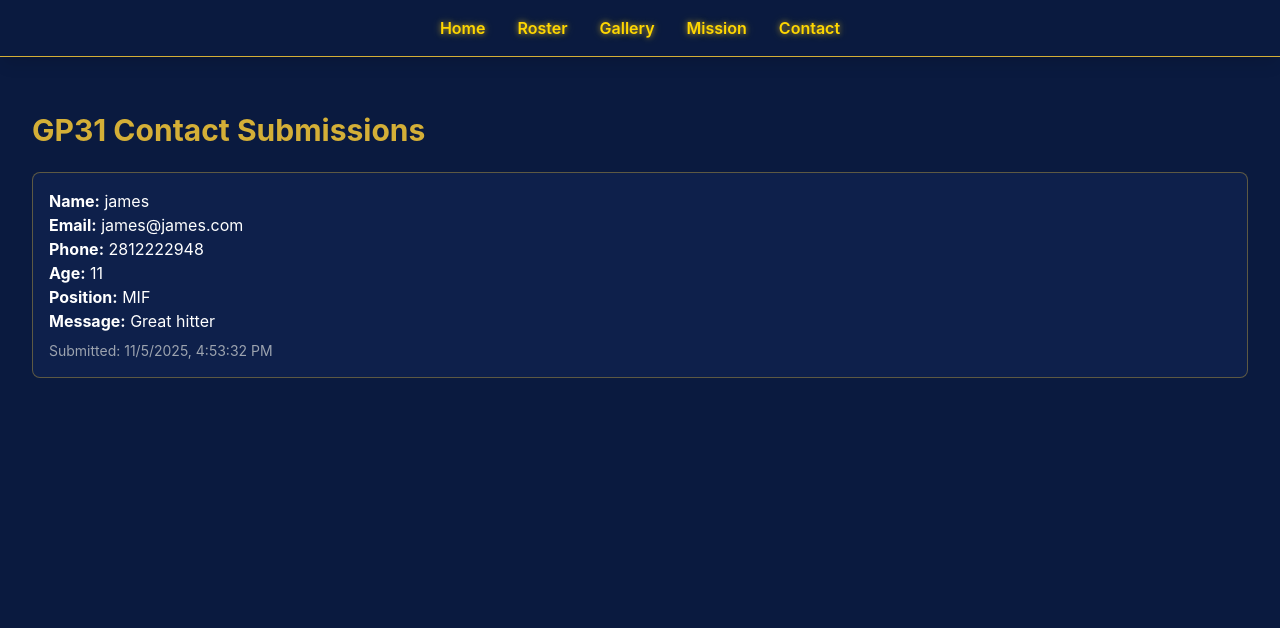
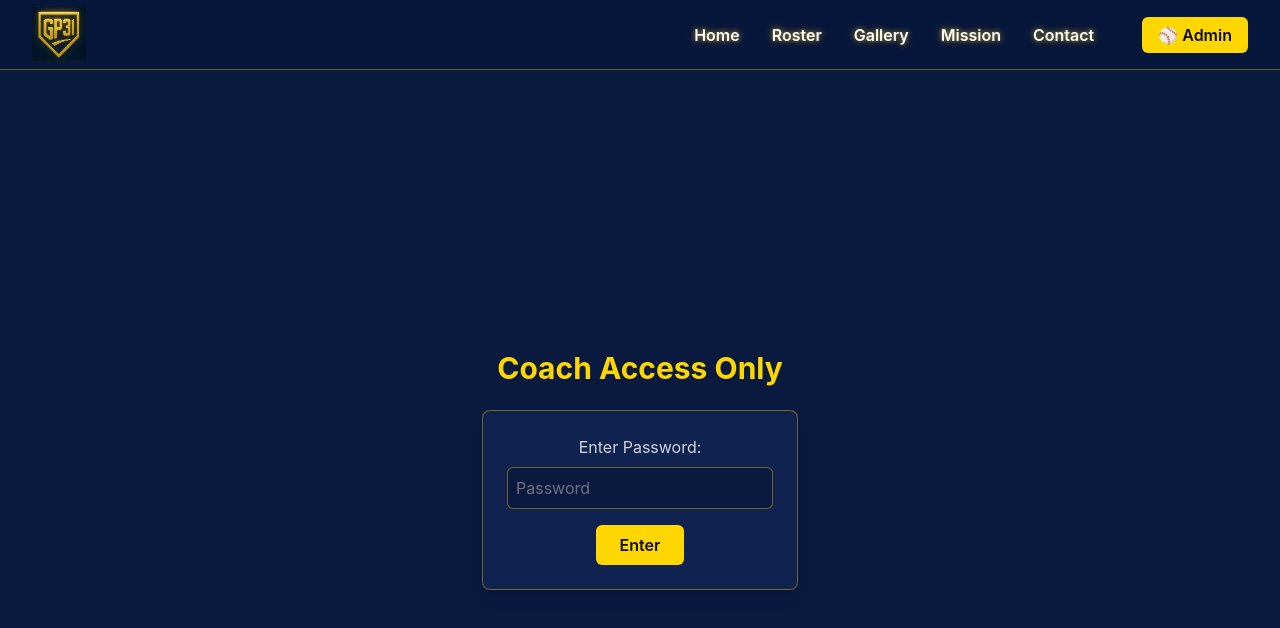
Before and after one commit to gp31baseball/gp31-site, a Next.js app: page /admin/logs in a window 1280 px wide. Shown: the top 628 px of the page. Built offline with nearby package versions, Linux system fonts and the light colour scheme.

Commit message:
Finalize navbar layout, logo alignment, and CSS cleanup

```diff
--- a/components/Navbar.js
+++ b/components/Navbar.js
@@ -1,52 +1,64 @@
 import Link from "next/link";
-import { useRouter } from "next/router";
-import { useEffect, useState } from "react";
+import Image from "next/image";
 
 export default function Navbar() {
-  const router = useRouter();
-  const [isScrolled, setIsScrolled] = useState(false);
+  return (
+    <nav className="w-full bg-[#07163B] text-white flex justify-between items-center h-[70px] px-8 border-b border-[#FFD700]/40 shadow-sm">
+      {/* Left: Logo */}
+      <Link href="/" className="flex items-center h-full">
+        <Image
+          src="/images/gp31.jpg"
+          alt="GP31 Baseball Logo"
+          width={90}
+          height={55}
+          className="object-contain h-[55px] w-auto"
+          priority
+        />
+      </Link>
 
-  useEffect(() => {
-    const handleScroll = () => setIsScrolled(window.scrollY > 10);
-    window.addEventListener("scroll", handleScroll);
-    return () => window.removeEventListener("scroll", handleScroll);
-  }, []);
+      {/* Right: Navigation Links */}
+      <div className="flex gap-8 items-center text-base font-semibold">
+        <Link
+          href="/"
+          className="glow-gold-nav transition relative after:absolute after:left-0 after:bottom-[-6px] after:h-[2px] after:w-0 after:bg-[#FFD700] hover:after:w-full after:transition-all"
+        >
+          Home
+        </Link>
+        <Link
+          href="/roster"
+          className="glow-gold-nav transition relative after:absolute after:left-0 after:bottom-[-6px] after:h-[2px] after:w-0 after:bg-[#FFD700] hover:after:w-full after:transition-all"
+        >
+          Roster
+        </Link>
+        <Link
+          href="/gallery"
+          className="glow-gold-nav transition relative after:absolute after:left-0 after:bottom-[-6px] after:h-[2px] after:w-0 after:bg-[#FFD700] hover:after:w-full after:transition-all"
+        >
+          Gallery
+        </Link>
+        <Link
+          href="/mission"
+          className="glow-gold-nav transition relative after:absolute after:left-0 after:bottom-[-6px] after:h-[2px] after:w-0 after:bg-[#FFD700] hover:after:w-full after:transition-all"
+        >
+          Mission
+        </Link>
+        <Link
+          href="/contact"
+          className="glow-gold-nav transition relative after:absolute after:left-0 after:bottom-[-6px] after:h-[2px] after:w-0 after:bg-[#FFD700] hover:after:w-full after:transition-all"
+        >
+          Contact
+        </Link>
 
-  const links = [
-    { name: "Home", path: "/" },
-    { name: "Roster", path: "/roster" },
-    { name: "Gallery", path: "/gallery" },
-    { name: "Mission", path: "/mission" },
-    { name: "Contact", path: "/contact" },
-  ];
-
-  return (
-    <nav
-      className={`fixed top-0 w-full z-50 flex justify-center space-x-8 py-4 border-b border-[#D4AF37] shadow-lg transition-all duration-500 ${
-        isScrolled
-          ? "bg-[#0A1A3F]/70 backdrop-blur-md"
-          : "bg-[#0A1A3F]/100 backdrop-blur-0"
-      }`}
-    >
-      {links.map((link) => {
-        const isActive =
-          router.pathname === link.path ||
-          router.pathname.startsWith(link.path + "/");
-
-        return (
-          <Link key={link.path} href={link.path}>
-            <span
-              className={`cursor-pointer text-sm md:text-base font-semibold transition-all duration-300 glow-gold-nav ${
-                isActive
-                  ? "text-[#FFD700] border-b-2 border-[#FFD700] pb-1"
-                  : "text-[#FFD700] hover:text-[#FFD700] hover:border-b-2 hover:border-[#FFD700] pb-1 border-transparent"
-              }`}
-            >
-              {link.name}
-            </span>
-          </Link>
-        );
-      })}
+        {/* ⚾ Admin Button */}
+        <Link
+          href="/admin/logs"
+          target="_blank"
+          rel="noopener noreferrer"
+          className="ml-4 px-4 py-1.5 rounded-md bg-[#FFD700] text-[#0B0B0C] font-semibold hover:bg-[#FFF580] hover:shadow-[0_0_8px_rgba(255,215,0,0.6)] transition"
+        >
+          ⚾ Admin
+        </Link>
+      </div>
     </nav>
   );
 }
--- a/pages/admin/logs.js
+++ b/pages/admin/logs.js
@@ -1,46 +1,176 @@
 import fs from "fs";
 import path from "path";
+import { useState } from "react";
 
+// ----- Server Side -----
 export async function getServerSideProps() {
   const dir = path.join(process.cwd(), "data", "submissions");
   let submissions = [];
 
   if (fs.existsSync(dir)) {
-    const files = fs.readdirSync(dir).filter(f => f.endsWith(".json"));
+    const files = fs.readdirSync(dir).filter((f) => f.endsWith(".json"));
     submissions = files
-      .map(f => {
-        const fileData = JSON.parse(fs.readFileSync(path.join(dir, f)));
-        return fileData;
+      .map((f) => {
+        const data = JSON.parse(fs.readFileSync(path.join(dir, f)));
+        return data;
       })
-      .sort((a, b) => new Date(b.submittedAt) - new Date(a.submittedAt));
+      .sort(
+        (a, b) =>
+          new Date(b.submittedAt).getTime() - new Date(a.submittedAt).getTime()
+      );
   }
 
   return { props: { submissions } };
 }
 
+// ----- Client Side -----
 export default function LogsPage({ submissions }) {
+  const [authorized, setAuthorized] = useState(false);
+  const [password, setPassword] = useState("");
+  const [sortOrder, setSortOrder] = useState("desc");
+  const [filter, setFilter] = useState("");
+  const [data, setData] = useState(submissions);
+
+  // Check password
+  const handleLogin = (e) => {
+    e.preventDefault();
+    if (password === "Olivia") {
+      setAuthorized(true);
+    } else {
+      alert("Incorrect password. Try again.");
+    }
+  };
+
+  if (!authorized) {
+    return (
+      <main className="min-h-screen flex flex-col items-center justify-center bg-[#0A1A3F] text-white">
+        <h1 className="text-3xl font-bold text-[#FFD700] mb-6">
+          Coach Access Only
+        </h1>
+        <form
+          onSubmit={handleLogin}
+          className="flex flex-col items-center bg-[#10224F] p-6 rounded-lg shadow-lg border border-[#FFD700]/40"
+        >
+          <label className="mb-2 text-gray-300">Enter Password:</label>
+          <input
+            type="password"
+            value={password}
+            onChange={(e) => setPassword(e.target.value)}
+            className="p-2 rounded-md bg-[#0A1A3F] border border-[#FFD700]/40 text-white mb-4 focus:ring-2 focus:ring-[#FFD700]"
+            placeholder="Password"
+          />
+          <button
+            type="submit"
+            className="px-6 py-2 rounded-md bg-[#FFD700] text-[#0B0B0C] font-semibold hover:bg-[#FFF580] transition"
+          >
+            Enter
+          </button>
+        </form>
+      </main>
+    );
+  }
+
+  // ---------- Dashboard ----------
+  const handleSort = () => {
+    const sorted = [...data].sort((a, b) => {
+      const diff =
+        new Date(a.submittedAt).getTime() - new Date(b.submittedAt).getTime();
+      return sortOrder === "asc" ? diff : -diff;
+    });
+    setData(sorted);
+    setSortOrder(sortOrder === "asc" ? "desc" : "asc");
+  };
+
+  const handleFilter = (value) => {
+    setFilter(value);
+    const filtered = submissions.filter((s) =>
+      `${s.name} ${s.position} ${s.age}`
+        .toLowerCase()
+        .includes(value.toLowerCase())
+    );
+    setData(filtered);
+  };
+
+  const handleDownload = () => {
+    const csvHeader = "Date,Name,Email,Phone,Age,Position,Message\n";
+    const csvRows = data.map((s) =>
+      [
+        new Date(s.submittedAt).toLocaleString(),
+        s.name,
+        s.email,
+        s.phone,
+        s.age,
+        s.position,
+        `"${s.message.replace(/"/g, "'")}"`,
+      ].join(",")
+    );
+    const blob = new Blob([csvHeader + csvRows.join("\n")], {
+      type: "text/csv;charset=utf-8;",
+    });
+    const link = document.createElement("a");
+    link.href = URL.createObjectURL(blob);
+    link.download = "gp31_submissions.csv";
+    link.click();
+  };
+
   return (
-    <main className="min-h-screen bg-[#0A1A3F] text-white p-8">
-      <h1 className="text-3xl font-bold text-[#D4AF37] mb-6">
+    <main className="min-h-screen bg-[#0A1A3F] text-white p-6">
+      <h1 className="text-3xl font-bold text-[#FFD700] mb-6 text-center">
         GP31 Contact Submissions
       </h1>
 
-      {submissions.length === 0 && (
-        <p className="text-gray-300">No submissions yet.</p>
+      {/* Controls */}
+      <div className="flex flex-col md:flex-row items-center justify-center gap-4 mb-6">
+        <input
+          type="text"
+          placeholder="Filter by name, position, or age..."
+          value={filter}
+          onChange={(e) => handleFilter(e.target.value)}
+          className="p-2 rounded-md bg-[#10224F] border border-[#FFD700]/40 text-white w-72 focus:ring-2 focus:ring-[#FFD700]"
+        />
+        <button
+          onClick={handleSort}
+          className="px-4 py-2 rounded-md bg-[#FFD700] text-[#0B0B0C] font-semibold hover:bg-[#FFF580] transition"
+        >
+          Sort {sortOrder === "asc" ? "▲ Oldest" : "▼ Newest"}
+        </button>
+        <button
+          onClick={handleDownload}
+          className="px-4 py-2 rounded-md bg-[#FFD700] text-[#0B0B0C] font-semibold hover:bg-[#FFF580] transition"
+        >
+          ⬇ Download CSV
+        </button>
+      </div>
+
+      {/* Submissions */}
+      {data.length === 0 && (
+        <p className="text-center text-gray-300">No submissions yet.</p>
       )}
 
-      <div className="space-y-4">
-        {submissions.map((s, i) => (
+      <div className="grid gap-4 max-w-4xl mx-auto">
+        {data.map((s, i) => (
           <div
             key={i}
-            className="border border-[#D4AF37]/40 rounded-lg p-4 bg-[#10224F]/80"
+            className="border border-[#FFD700]/40 rounded-lg p-4 bg-[#10224F]/70 hover:bg-[#142B5C] transition"
           >
-            <p><strong>Name:</strong> {s.name}</p>
-            <p><strong>Email:</strong> {s.email}</p>
-            <p><strong>Phone:</strong> {s.phone}</p>
-            <p><strong>Age:</strong> {s.age}</p>
-            <p><strong>Position:</strong> {s.position}</p>
-            <p><strong>Message:</strong> {s.message}</p>
+            <p>
+              <strong>Name:</strong> {s.name}
+            </p>
+            <p>
+              <strong>Email:</strong> {s.email}
+            </p>
+            <p>
+              <strong>Phone:</strong> {s.phone}
+            </p>
+            <p>
+              <strong>Age:</strong> {s.age}
+            </p>
+            <p>
+              <strong>Position:</strong> {s.position}
+            </p>
+            <p>
+              <strong>Message:</strong> {s.message}
+            </p>
             <p className="text-sm text-gray-400 mt-2">
               Submitted: {new Date(s.submittedAt).toLocaleString()}
             </p>
--- a/pages/index.js
+++ b/pages/index.js
@@ -89,7 +89,7 @@ export default function TryoutFlyer() {
         >
           ⚾ Visit the 11U Team Page
         </Link>
-            </div>
+      </div>
     </main>
   );
 }
--- a/styles/globals.css
+++ b/styles/globals.css
@@ -93,7 +93,7 @@ header {
 }
 
 body {
-  padding-top: 80px; /* matches your navbar height */
+  padding-top: 0; /* matches your navbar height */
 }
 
 /* ---------- Gold Text Shine for Headers ---------- */
```
Also changed, not shown: public/images/gp31.jpg (added).
